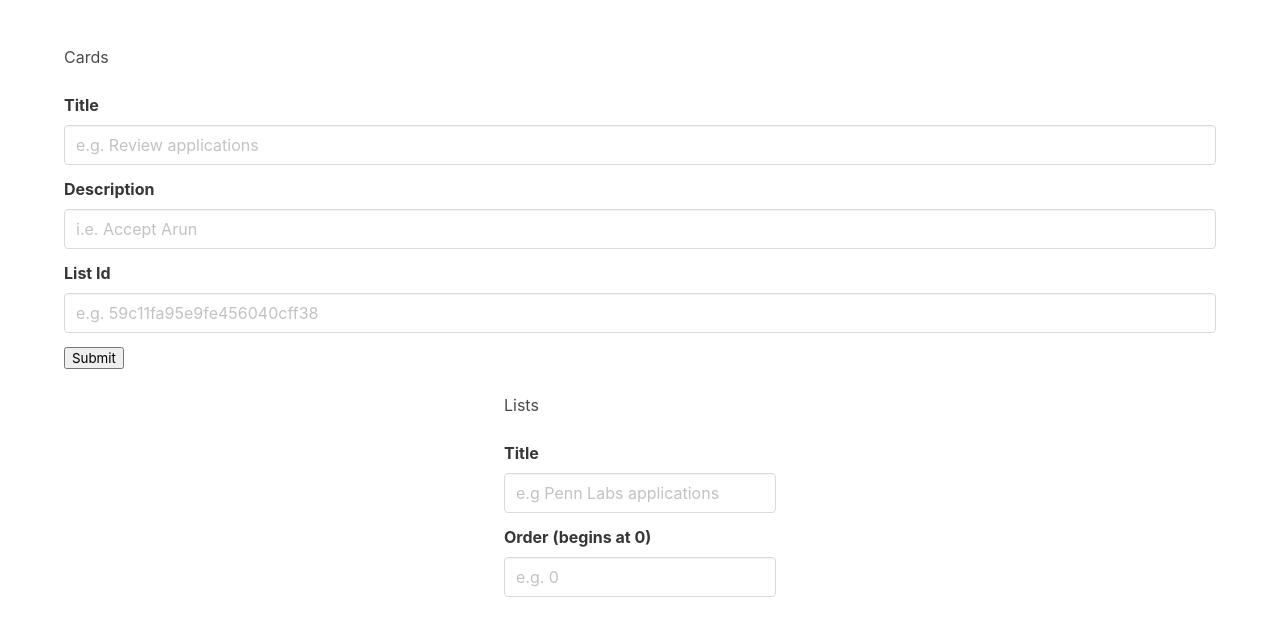
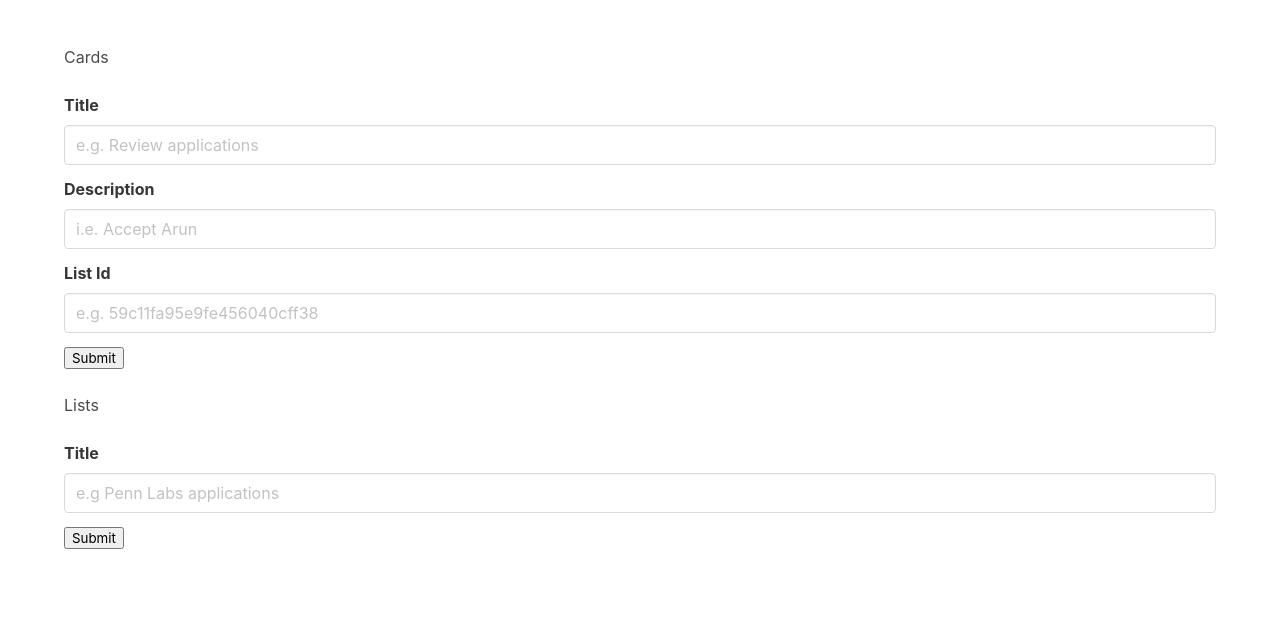
Before and after one commit to kirubarajan/fellow, a website: page client/index.html in a window 1280 px wide. Shown: the part 116-752 px from the top of the page. Drawn offline with nearby package versions, Linux system fonts and the light colour scheme.

Commit message:
Remove order field from list form 👔

```diff
--- a/client/index.html
+++ b/client/index.html
@@ -49,6 +49,7 @@
                 </div>
             </form>
 
+            <form action="/list" method="POST">
                 <div class="container">
                     <br /> <h3> Lists </h3> <br />
                     <div class="field">
@@ -58,17 +59,10 @@
                         </div>
                     </div>
 
-                <div class="field">
-                    <label class="label">Order (begins at 0)</label>
-                    <div class="control">
-                        <input class="input" name="order" type="text" placeholder="e.g. 0">
+                    <input class="input" name="token" type="hidden" value="eyJhbGciOiJIUzI1NiIsInR5cCI6IkpXVCJ9.eyJ1c2VybmFtZSI6ImFydW4iLCJzdWIiOiI1OWMxMzhkMzQ1ZDgwNDZlNDRiYjBlNDUiLCJpYXQiOjE1MDU4NDg4NjN9.xrrEFoUmeuEdFqjs4ikIdWAFwwwpm1bDvxJICGExvkI">
+                    <button type="submit"> Submit </button>
                 </div>
-                </div>
-
-                <input class="input" name="token" type="hidden" value="eyJhbGciOiJIUzI1NiIsInR5cCI6IkpXVCJ9.eyJ1c2VybmFtZSI6ImFydW4iLCJzdWIiOiI1OWMxMzhkMzQ1ZDgwNDZlNDRiYjBlNDUiLCJpYXQiOjE1MDU4NDg4NjN9.xrrEFoUmeuEdFqjs4ikIdWAFwwwpm1bDvxJICGExvkI">
-
-
-            </div>
+            </form>
         </section>
     </body>
 </html>
```
Lines whose indentation alone changed are shown as unchanged.
